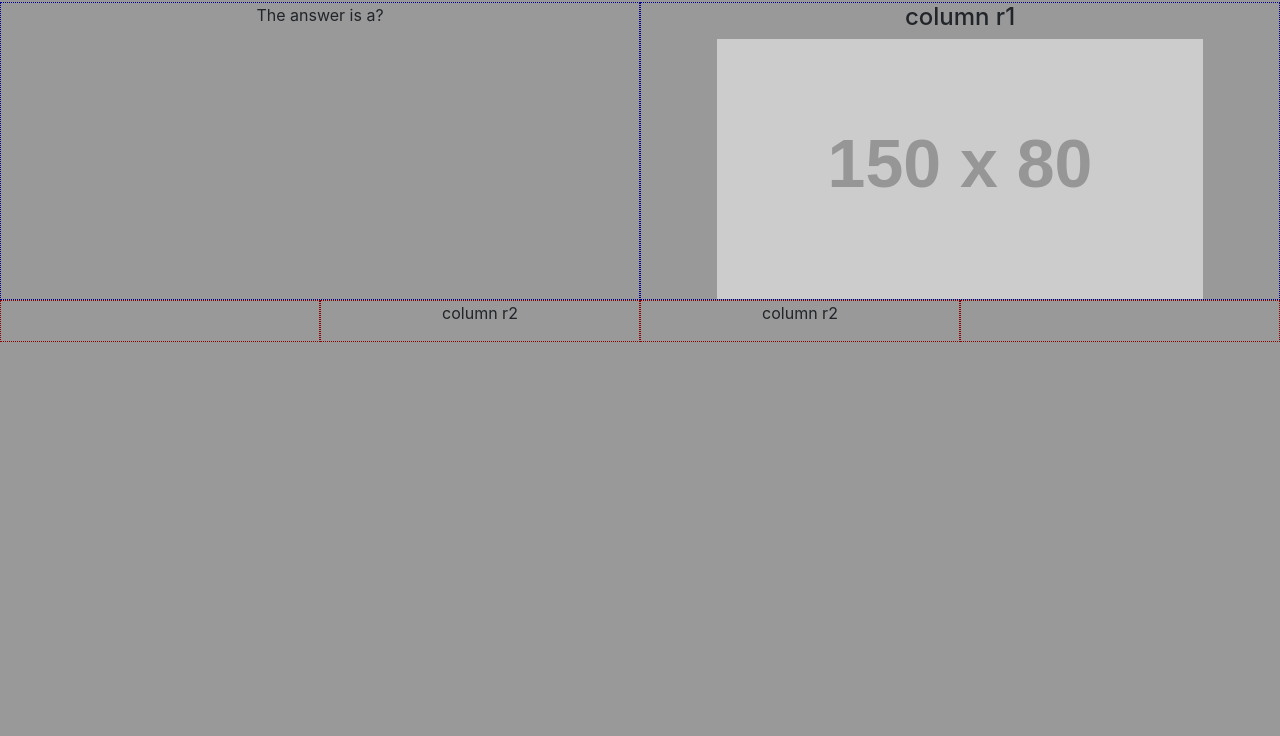
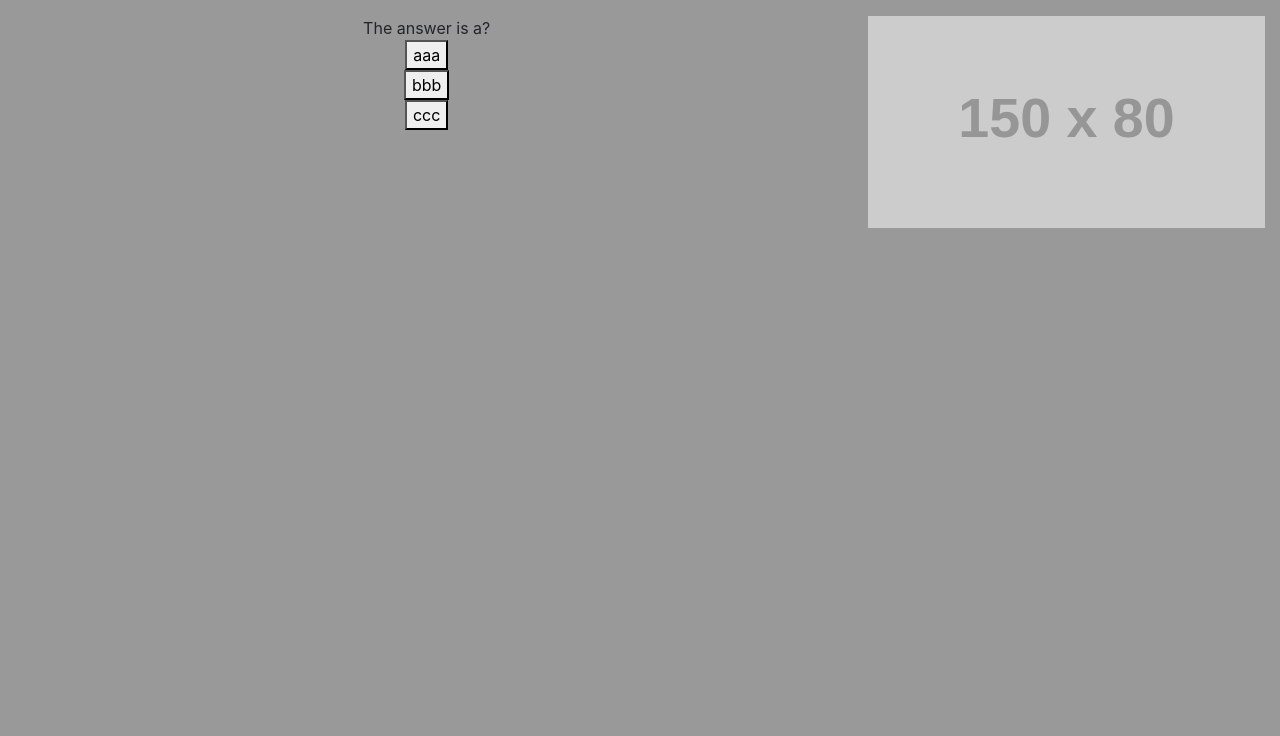
Before and after one commit to thmiv/TriviaGame, a plain HTML site: page index.html in a window 1280 px wide. Shown: the part 64-800 px from the top of the page. Drawn offline with nearby package versions, Linux system fonts and the light colour scheme; placeholder pictures from the web are drawn by us.

Commit message:
quiz works - no feedback

```diff
--- a/assets/javascript/app.js
+++ b/assets/javascript/app.js
@@ -1,13 +1,14 @@
 // trivia game
+// declaring array of questions and answers
 var myQuestions = [
     {
       question: "The answer is a?",
-      answers: {
-        a: "aaa",
-        b: "bbb",
-        c: "ccc"
-      },
-      correctAnswer: "a"
+      answers: [
+       "aaa",
+       "bbb",
+       "ccc"
+      ],
+      correctAnswer: "aaa"
     },
     {
       question: "The answer is c?",
@@ -16,56 +17,62 @@ var myQuestions = [
         "bbbb",
         "cccc"
       ],
-      correctAnswer: "c"
+      correctAnswer: "cccc"
     },
     {
       question: "The answer is d?",
-      answers: {
-        a: "aaaaa",
-        b: "bbbbb",
-        c: "ccccc",
-        d: "ddddd"
-      },
-      correctAnswer: "d"
+      answers: [
+        "aaaaa",
+        "bbbbb",
+        "ccccc",
+        "ddddd"
+      ],
+      correctAnswer: "ddddd"
     }
   ];
 
 var quizContainer = $("#quiz");
 var resultsContainer = $("#results");
-var index = 0;
-var quizEnd;
+var index = 0;  // keeps track of which question the user is on
+var quizEnd;  // boolean variable to help reset quiz on last question
+var userChoice;  // stores user's answer to check against correctAnswer
+var correctChoices;  // for keeping score
 
-function createQuiz() {
-   if (index < myQuestions.length) {
-     quizEnd = false;
-   } else {
-     quizEnd = true;
+// displays a question and its answers
+  function createQuestions() {
+      quizContainer.text(myQuestions[index].question);
+      renderButtons();
    }
-   if (quizEnd === false) {
-      quizContainer.append(myQuestions[index].question);
-      renderButtons();
-      index++;
-   }
-}
 
-function showResults() {
-// will show the answer
-}
+function renderButtons() {  // renders the answer buttons
+  $("#buttons-view").empty();
+    for (j=0; j < myQuestions[index].answers.length; j++) {
+      var btn = $("<button>");
+      btn.addClass("quiz-btn");
+      btn.attr("data-name", myQuestions[index].answers[j]);
+      btn.text(myQuestions[index].answers[j]);
+      $("#buttons-view").append(btn, "<br>");
+    }
+  }
 
-function renderButtons() {
-  $("#buttons-view").empty();
-  for (var i = 0; i < myQuestions.length; i++) {
-    var btn = $("<button>");
-    btn.addClass("quiz-btn");
-
-    btn.attr("data-name", myQuestions[i].answers[j]);
-    btn.text(myQuestions[i].answers);
-    $("#buttons-view").append(btn);
+function checkAnswer() {
+  userChoice = $(this).attr("data-name");
+  $("#results").text(userChoice);
+  console.log(myQuestions[index].correctAnswer);
+  console.log(index);
+  if (userChoice === myQuestions[index].correctAnswer && index < myQuestions.length - 1) {
+    index++;
+    createQuestions();
+  } else {
+    index = 0;
+    createQuestions();
   }
 }
 
-// display quiz right away
-createQuiz();
+$(document).ready(function() {
+  createQuestions();
 
-// on submit, show results
-//submitButton.addEventListener('click', showResults);
+
+  $(document).on("click", ".quiz-btn", checkAnswer);
+
+});
--- a/index.html
+++ b/index.html
@@ -11,33 +11,18 @@
 <body>
 
     <div class="container-fluid bg-3 text-center">
-        <h3>Container</h3><br>
+        <h1>Blahblah Trivia Game</h1><br>
         <div class="row">
-          <div class="col-md-6">
+          <div class="col-md-8">
             <div id="quiz"></div>
             <div id="buttons-view"></div>
             <div id="results"></div>
 
           </div>
-          <div class="col-md-6">
-            <h4>column r1 </h4>
-            <div id="currentWord"></div>
-            <img src="https://placehold.it/150x80?text=IMAGE" class="img-responsive" style="width:80%" alt="Image">
+          <div class="col-md-4">
+            <img src="https://placehold.it/150x80?text=IMAGE" class="img-responsive" style="width:100%" alt="Image">
           </div>
         </div>
-        <div class="row">
-          <div class="col-md-3"></div>
-          <div class="col-md-3">
-            <p>column r2</p>
-            <div id="numWins"></div>
-          </div>
-          <div class="col-md-3">
-            <p>column r2 </p>
-            <div id="numLoss"></div>
-          </div>
-          <div class="col-md-3"></div>
-        </div>
-      </div>
 
     <script src="https://code.jquery.com/jquery-3.3.1.min.js" integrity="sha256-FgpCb/KJQlLNfOu91ta32o/NMZxltwRo8QtmkMRdAu8=" crossorigin="anonymous"></script>
     <script src="assets/javascript/app.js" type="text/javascript"></script>
```
